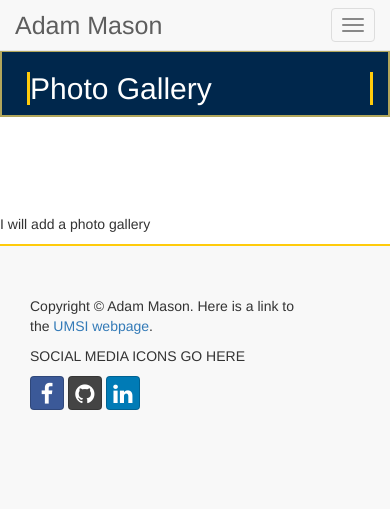
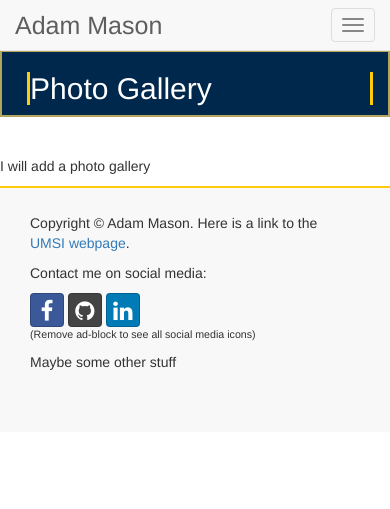
Before and after one commit to adamason/portfolio_website, a Python web app: template firstportfolio/templates/photos.html in a window 390 px wide; the page is wider, and only the part inside the window is pictured. Shown: the top 509 px of that part. Run offline with Jinja, Linux system fonts and the light colour scheme; the template is opened without the code that fills it, so the values that code supplies are empty; some libraries are stand-ins or nearby versions.

Commit message:
Add contact me file for email form. Add email confirmation support in main.py. Added support for deployment. Also added photo gallery images that enlarge when moused over.

```diff
--- a/firstportfolio/app.yaml
+++ b/firstportfolio/app.yaml
@@ -1,4 +1,4 @@
-application: firstportfolio
+application: portfolio-website-1266
 version: 1
 runtime: python27
 api_version: 1
--- a/firstportfolio/static/stylesheet.css
+++ b/firstportfolio/static/stylesheet.css
@@ -40,6 +40,7 @@ body {
 .jumbotron h1{
 	padding-left: 0px;
 }
+
 
 .myBackground {
   background-color: rgba(255,255,255, 0.5);
@@ -104,10 +105,11 @@ header{
 	font-size: 30px;
 }
 .carousel-caption {
-    right: 65%;
-    left: 0%;
+    right: 20%;
+    left: 15%;
     padding-bottom: 30px;
-    bottom: 40%;
+    bottom: 30%;
+    width:25%;
 /*    right: 20%;
     left: 20%;
     padding-bottom: 30px;*/
@@ -117,9 +119,9 @@ header{
 }
 
 footer {
-	padding: 50px;
+	padding: 25px;
 	padding-left: 0px;
-	padding-bottom: 100px;
+	padding-bottom: 50px;
 	background-color: #f8f8f8;
     border-top: solid 2px #ffcb0b;
 }
@@ -175,9 +177,12 @@ a:active{
 	color: red;
 }*/
 
-.active li {
-    color: red;
-    background-color: red;
+li:hover {
+    color: white;
+    background-color: #00274c;
+}
+a:hover {
+    color:white;
 }
 
 .navbar-default .navbar-nav>.active>a {
@@ -200,6 +205,25 @@ a:active{
 @media (min-width: 768px) {
     .container {
     width: 100%;
+    }
+
+    .alt_top {
+    display: none;
+}
+
+}
+
+@media (max-width: 768px) {
+    .thumbnail {
+        display:none;
+    }
+    #carousel-example-generic {
+        display:none;
+    }
+    .alt_top {
+        background-image:url('/static/Wales.jpg');
+        height: 250px;
+
     }
 }
 
@@ -227,8 +251,27 @@ body.goog-te-banner {
     margin: 0px;
 }
 
-.thumbnail {
+.no_border {
     border:unset;
+}
+
+.col-md-8 p {
+    font-size: 15pt;
+}
+
+.thumbnail img {
+    width: 300px;
+    height: 250px;
+}
+
+.enlarge img:hover {
+    height:350px;
+    width:500px;
+
+}
+
+.small_text {
+    font-size: 8pt;
 }
 /*.carousel img {
 	position: absolute;
--- a/firstportfolio/templates/PortfolioBase.html
+++ b/firstportfolio/templates/PortfolioBase.html
@@ -78,6 +78,9 @@ function googleTranslateElementInit() {
                     <li>
                       <a href="/blog.html"> Blog? </a>
                     </li>
+                    <li>
+                      <a href="/contactme.html"> Contact Me </a>
+                    </li>
                 </ul>
             </div>
             <!-- /.navbar-collapse -->
@@ -124,6 +127,8 @@ function googleTranslateElementInit() {
 			<a href ="login.html">{% if path == "/login.html" %} LOGIN {% else %} Login {% endif %}</a>  -->
 
 {% block big_image %}{% endblock %}
+
+{% block alt %}{% endblock %}
 
 
 <!-- <div id="carousel-example-generic" class="carousel slide" data-ride="carousel">
@@ -172,6 +177,7 @@ function googleTranslateElementInit() {
     <span class="sr-only">Next</span>
   </a>
 </div> -->
+{% block gallery %}{% endblock %}
 
 {% block jumbo %}{% endblock %}
 
@@ -197,7 +203,7 @@ function googleTranslateElementInit() {
             <p class = "more-info text-center"> Not sure what bootstrap is?</p> -->
             <div class = "row main_stuff" >
                 <div class="col-md-4">
-                    <div class="thumbnail">
+                    <div class="thumbnail no_border">
                       {% block img_1 %}{% endblock %}
                         <!-- <img class="center-block" src="/static/Wales.jpg"/> -->
                     </div> <!-- This tag closes the first div thumbnail -->
@@ -213,7 +219,7 @@ function googleTranslateElementInit() {
                 <p>{% block para_2 %}{% endblock %}</p>
               </div>
               <div class="col-md-4">
-                <div class="thumbnail">
+                <div class="thumbnail no_border">
                   <!-- <img class="center-block" src="http://www.wallpapereast.com/static/images/Nature-Beautiful-Wallpapers-for-Desktop.jpg" alt=""> -->
                   {% block img_2 %}{% endblock %}
                 </div>
@@ -221,7 +227,7 @@ function googleTranslateElementInit() {
             </div>
           <div class = "row main_stuff" >
                 <div class="col-md-4">
-                    <div class="thumbnail">
+                    <div class="thumbnail no_border">
                       {% block img_3 %}{% endblock %}
                         <!-- <img class="center-block" src="http://i.imgur.com/kDogD4F.jpg"/> -->
                     </div> <!-- This tag closes the first div thumbnail   -->
@@ -244,22 +250,27 @@ function googleTranslateElementInit() {
         <div id="google_translate_element"></div>
   		</div>
 
-      <div class = "col-md-8">
-        <p> SOCIAL MEDIA ICONS GO HERE</p>
+      <div class = "col-md-4">
+        <!-- <p> SOCIAL MEDIA ICONS GO HERE</p> -->
+          <p>Contact me on social media:</p>
 
-          <a href = "https://www.facebook.com/adam.mason.5680"class="btn btn-social-icon btn-facebook">
+          <a href = "https://www.facebook.com/adam.mason.5680" class="btn btn-social-icon btn-facebook">
             <span class="fa fa-facebook"></span>
           </a>
 
-          <a href = "https://github.com/adamason/"class="btn btn-social-icon btn-github">
+          <a href = "https://github.com/adamason/" class="btn btn-social-icon btn-github">
             <span class="fa fa-github"></span>
           </a>
 
-          <a href = "https://www.linkedin.com/in/adam-mason-49462bb0"class="btn btn-social-icon btn-linkedin">
+          <a href = "https://www.linkedin.com/in/adam-mason-49462bb0" class="btn btn-social-icon btn-linkedin">
             <span class="fa fa-linkedin"></span>
           </a>
 
+          <p class = "small_text"> (Remove ad-block to see all social media icons) </p>
+      </div>
 
+      <div class = "col-md-4">
+        <p>Maybe some other stuff</p>
       </div>
     </div>
 
--- a/firstportfolio/templates/aboutme.html
+++ b/firstportfolio/templates/aboutme.html
@@ -19,7 +19,7 @@
 			<p>This is a calender of some of the things that I plan on doing.</p>
 		</div>
 		<div class = "col-md-6">
-			<iframe src="https://calendar.google.com/calendar/embed?showTitle=0&amp;showPrint=0&amp;height=600&amp;wkst=1&amp;bgcolor=%23FFFFFF&amp;src=umich.edu_cm8b7sur9k6dvofkic7jjqsvds%40group.calendar.google.com&amp;color=%2329527A&amp;ctz=America%2FNew_York" style="border-width:0" width="545" height="400" frameborder="0" scrolling="no"></iframe>
+			<iframe src="https://calendar.google.com/calendar/embed?showTitle=0&amp;showPrint=0&amp;height=600&amp;wkst=1&amp;bgcolor=%23FFFFFF&amp;src=umich.edu_cm8b7sur9k6dvofkic7jjqsvds%40group.calendar.google.com&amp;color=%2329527A&amp;ctz=America%2FNew_York" style="border-width:0" width="100%" height="300%" frameborder="0" scrolling="no"></iframe>
 		</div>
 	</div>
 </div>
--- a/firstportfolio/templates/photos.html
+++ b/firstportfolio/templates/photos.html
@@ -5,3 +5,31 @@
 {% endblock %}
 
 {% block topper %} Photo Gallery {% endblock %}
+
+{% block gallery %}
+<div class = "row one">
+	<div class = "col-sm-6 col-md-4">
+		<div class = "thumbnail enlarge">
+			<img src="static/Wales.jpg" alt="Wales">
+			<h3>A Test</h3>
+			<p>My trip to Ireland 2 years ago.</p>
+		</div>
+	</div>
+
+	<div class = "col-sm-6 col-md-4">
+		<div class = "thumbnail enlarge">
+			<img src="static/big_house.JPG" alt="BH">
+			<h3>2 Test</h3>
+			<p>FootbALL!!!!!</p>
+		</div>
+	</div>
+
+	<div class = "col-sm-6 col-md-4">
+		<div class = "thumbnail enlarge">
+			<img src="static/montana.jpg" alt="BH">
+			<h3>2 Test 3</h3>
+			<p>PLEASE</p>
+		</div>
+	</div>
+</div>
+{% endblock %}
```
Also changed, not shown: firstportfolio/main.py (+33 -0 lines), firstportfolio/templates/contactme.html (added, +13 -0 lines), firstportfolio/templates/home.html (+17 -4 lines), 1 other file.
